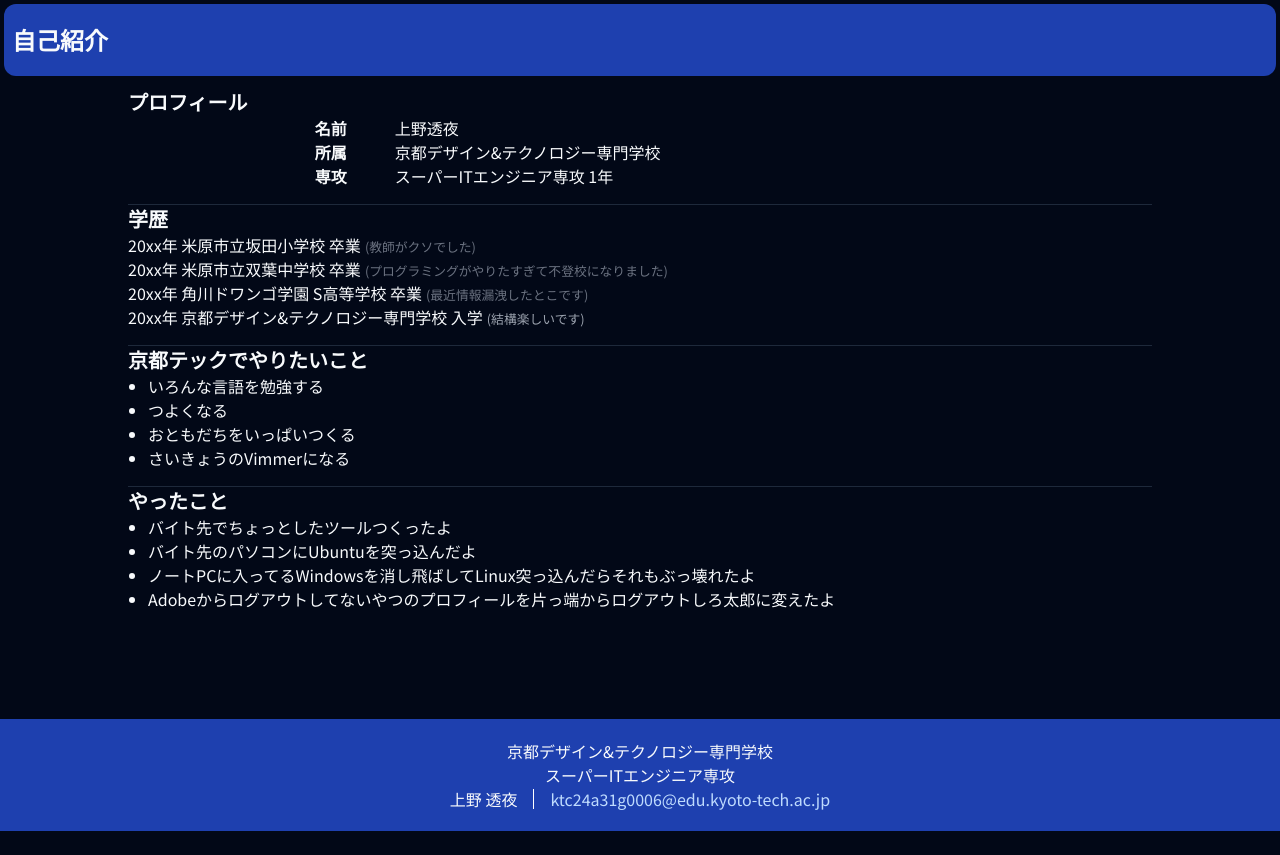
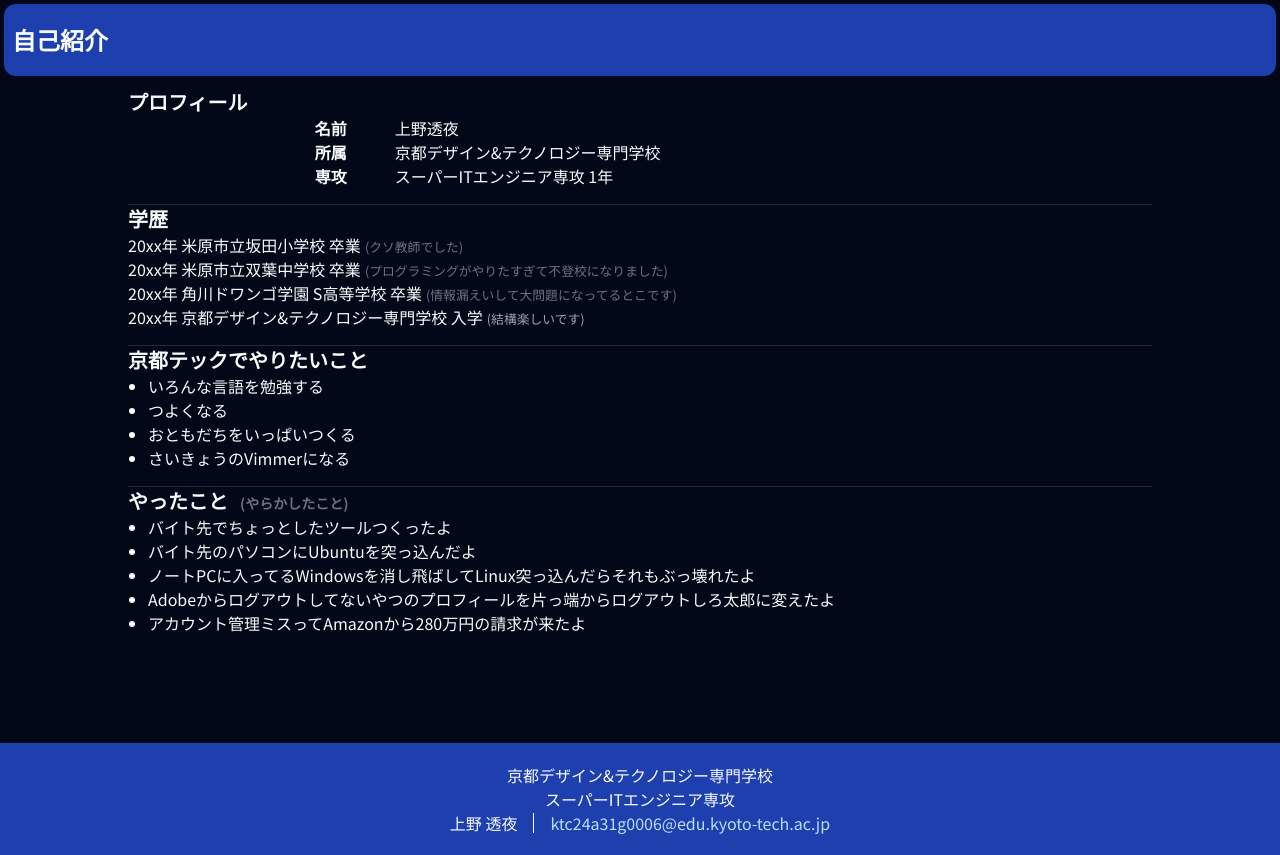
Before and after one commit to Shieru-ktc/about-me, a Next.js app: page /profile in a window 1280 px wide. Shown: the top 855 px of the page. Before the commit the page ends 831 px from the top, so only its background shows below. Built offline with nearby package versions, Linux system fonts and the light colour scheme.

Commit message:
いろいろかえたよ

```diff
--- a/app/page.tsx
+++ b/app/page.tsx
@@ -4,7 +4,7 @@ const Home: React.FC = () => {
   return (
     <>
       <p className="text-5xl font-bold">Welcome (or back)!</p>
-      <p>
+      <p className="mt-2">
         私の自己紹介サイトへようこそ！
         <br />
         それほど多くのコンテンツがあるわけではありませんが、楽しんでいただけると嬉しいです！
--- a/app/profile/page.tsx
+++ b/app/profile/page.tsx
@@ -25,9 +25,9 @@ const ProfilePage = () => {
       </dl>
       <hr />
       <h2 className="text-xl font-bold">学歴</h2>
-      <p>20xx年 米原市立坂田小学校 卒業<small className="text-gray-500 ml-1">(教師がクソでした)</small></p>
+      <p>20xx年 米原市立坂田小学校 卒業<small className="text-gray-500 ml-1">(クソ教師でした)</small></p>
       <p>20xx年 米原市立双葉中学校 卒業<small className="text-gray-500 ml-1">(プログラミングがやりたすぎて不登校になりました)</small></p>
-      <p>20xx年 角川ドワンゴ学園 S高等学校 卒業<small className="text-gray-500 ml-1">(最近情報漏洩したとこです)</small></p>
+      <p>20xx年 角川ドワンゴ学園 S高等学校 卒業<small className="text-gray-500 ml-1">(情報漏えいして大問題になってるとこです)</small></p>
       <p>20xx年 京都デザイン&テクノロジー専門学校 入学<small className="text-gray-600 dark:text-gray-400 ml-1">(結構楽しいです)</small></p>
       <hr />
       <h2 className="text-xl font-bold">京都テックでやりたいこと</h2>
@@ -38,7 +38,7 @@ const ProfilePage = () => {
         <li>さいきょうのVimmerになる</li>
       </ul>
       <hr />
-      <h2 className="text-xl font-bold">やったこと</h2>
+      <h2 className="text-xl font-bold">やったこと<span className="ml-3 text-gray-500 text-sm">(やらかしたこと)</span></h2>
       <ul className="ml-5 list-disc">
         <li>バイト先でちょっとしたツールつくったよ</li>
         <li>バイト先のパソコンにUbuntuを突っ込んだよ</li>
@@ -46,6 +46,7 @@ const ProfilePage = () => {
           ノートPCに入ってるWindowsを消し飛ばしてLinux突っ込んだらそれもぶっ壊れたよ
         </li>
         <li>Adobeからログアウトしてないやつのプロフィールを片っ端からログアウトしろ太郎に変えたよ</li>
+        <li>アカウント管理ミスってAmazonから280万円の請求が来たよ</li>
       </ul>
     </>
   );
```
Also changed, not shown: components/Header.tsx (+1 -6 lines).
